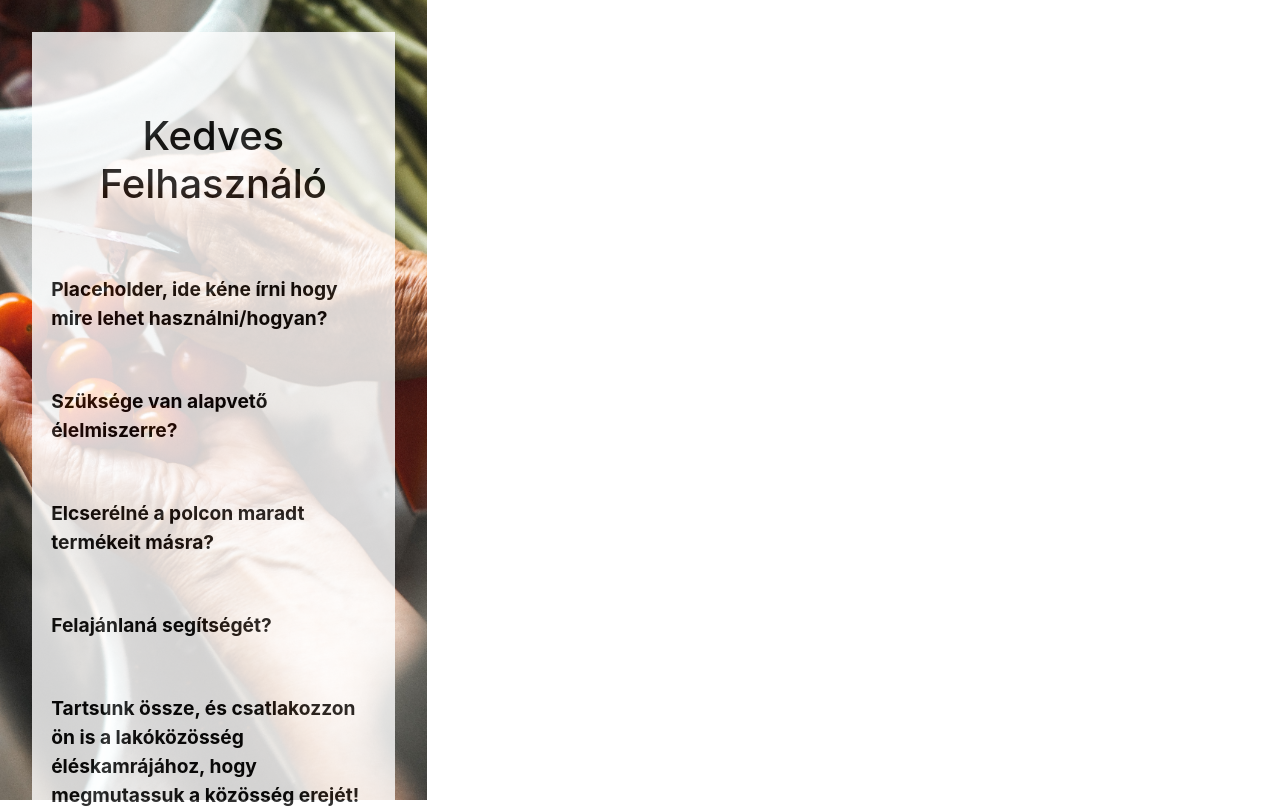
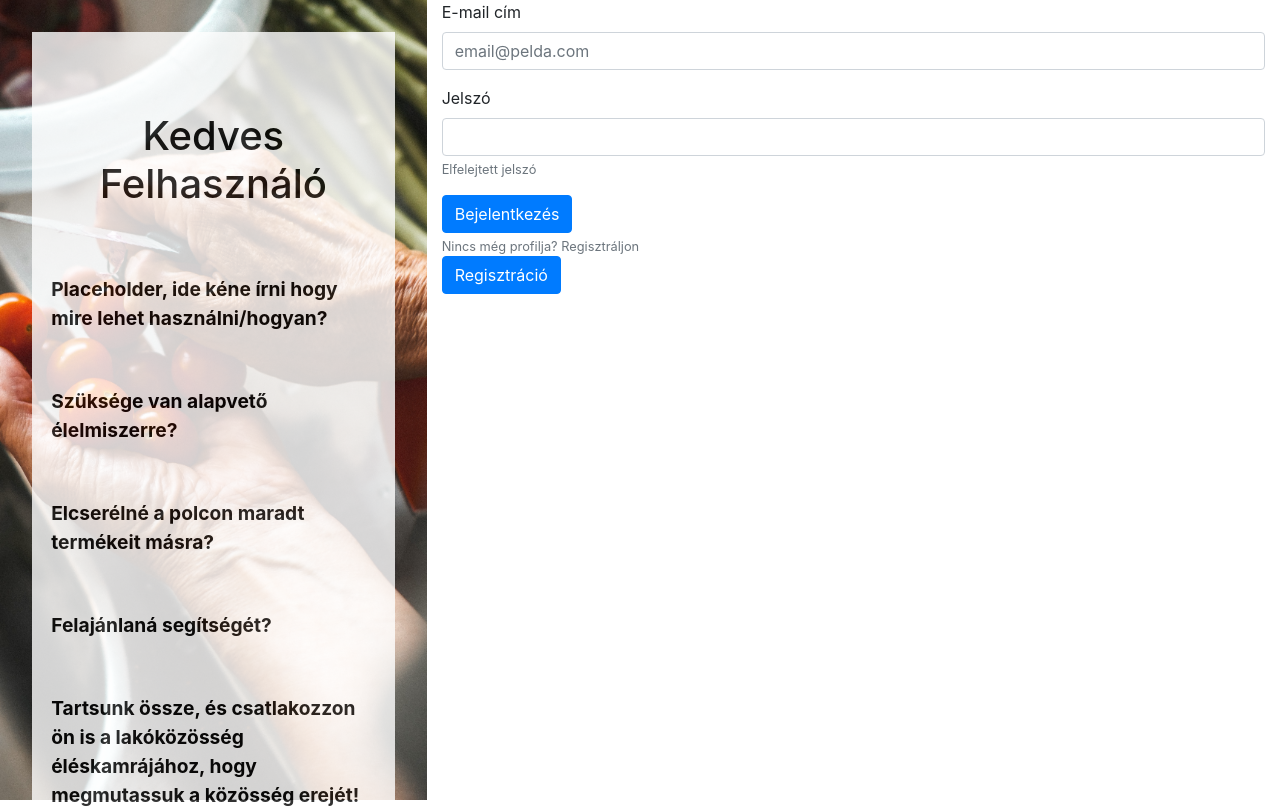
Before and after one commit to martonvolosin/kooperativ_torzs_frontend, a React (Create React App) app: page / in a window 1280 px wide. Shown: the top 808 px of the page. Built offline with nearby package versions, Linux system fonts and the light colour scheme.

Commit message:
Base form

```diff
--- a/src/screens/login/Login.screen.js
+++ b/src/screens/login/Login.screen.js
@@ -1,6 +1,38 @@
 import React from 'react';
+import { useTranslation } from 'react-i18next';
+import { Button, Form } from 'react-bootstrap';
 import { LoginWrapper } from '../../components';
 
-const Login = () => <LoginWrapper />;
+const Login = () => {
+  const { t } = useTranslation();
+
+  const handleSubmit = e => {
+    e.preventDefault();
+    console.log('submit');
+  };
+
+  const renderLoginForm = () => (
+    <div className="container">
+      <Form onSubmit={handleSubmit}>
+        <Form.Group controlId="formBasicEmail">
+          <Form.Label>{t('email')}</Form.Label>
+          <Form.Control type="email" placeholder={t('emailPlaceholder')} />
+        </Form.Group>
+        <Form.Group controlId="formBasicPassword">
+          <Form.Label>{t('password')}</Form.Label>
+          <Form.Control type="password" />
+          <Form.Text className="text-muted">{t('forgotPassword')}</Form.Text>
+        </Form.Group>
+        <Button variant="primary" type="submit">
+          {t('login')}
+        </Button>
+      </Form>
+      <Form.Text className="text-muted">{t('noProfile')}</Form.Text>
+      <Button>{t('register')}</Button>
+    </div>
+  );
+
+  return <LoginWrapper>{renderLoginForm()}</LoginWrapper>;
+};
 
 export { Login };
--- a/src/utilities/strings/hu.json
+++ b/src/utilities/strings/hu.json
@@ -5,5 +5,12 @@
         "doYouChange": "Elcserélné a polcon maradt termékeit másra?",
         "doYouShare": "Felajánlaná segítségét?",
         "stayTogether": "Tartsunk össze, és csatlakozzon ön is a lakóközösség éléskamrájához, hogy megmutassuk a közösség erejét!",
-        "noShameToAsk": "Segíteni és segítséget kérni nem szégyen!"
+        "noShameToAsk": "Segíteni és segítséget kérni nem szégyen!",
+        "email": "E-mail cím",
+        "emailPlaceholder": "email@pelda.com",
+        "password": "Jelszó",
+        "forgotPassword": "Elfelejtett jelszó",
+        "login": "Bejelentkezés",
+        "noProfile": "Nincs még profilja? Regisztráljon",
+        "register": "Regisztráció"
 }
```
